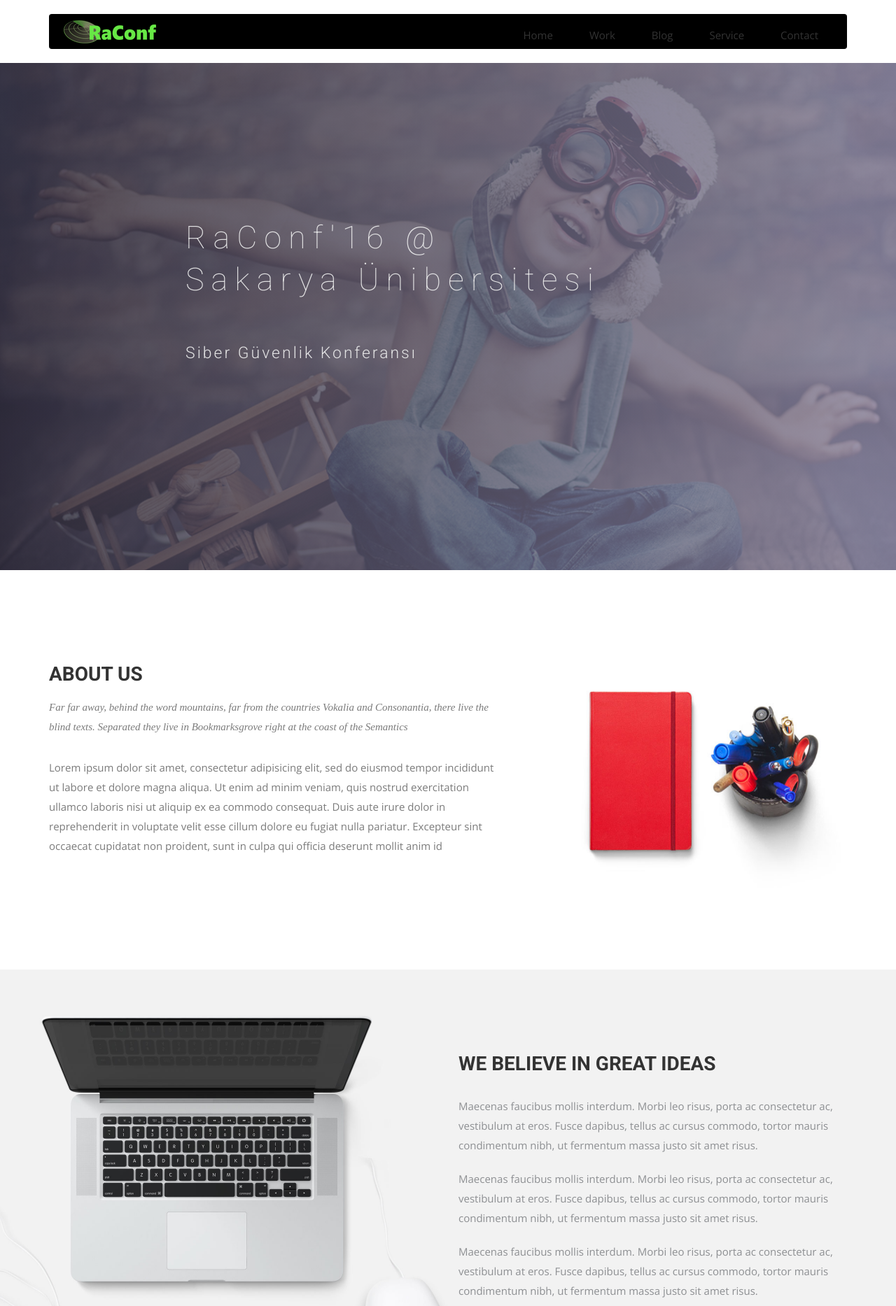
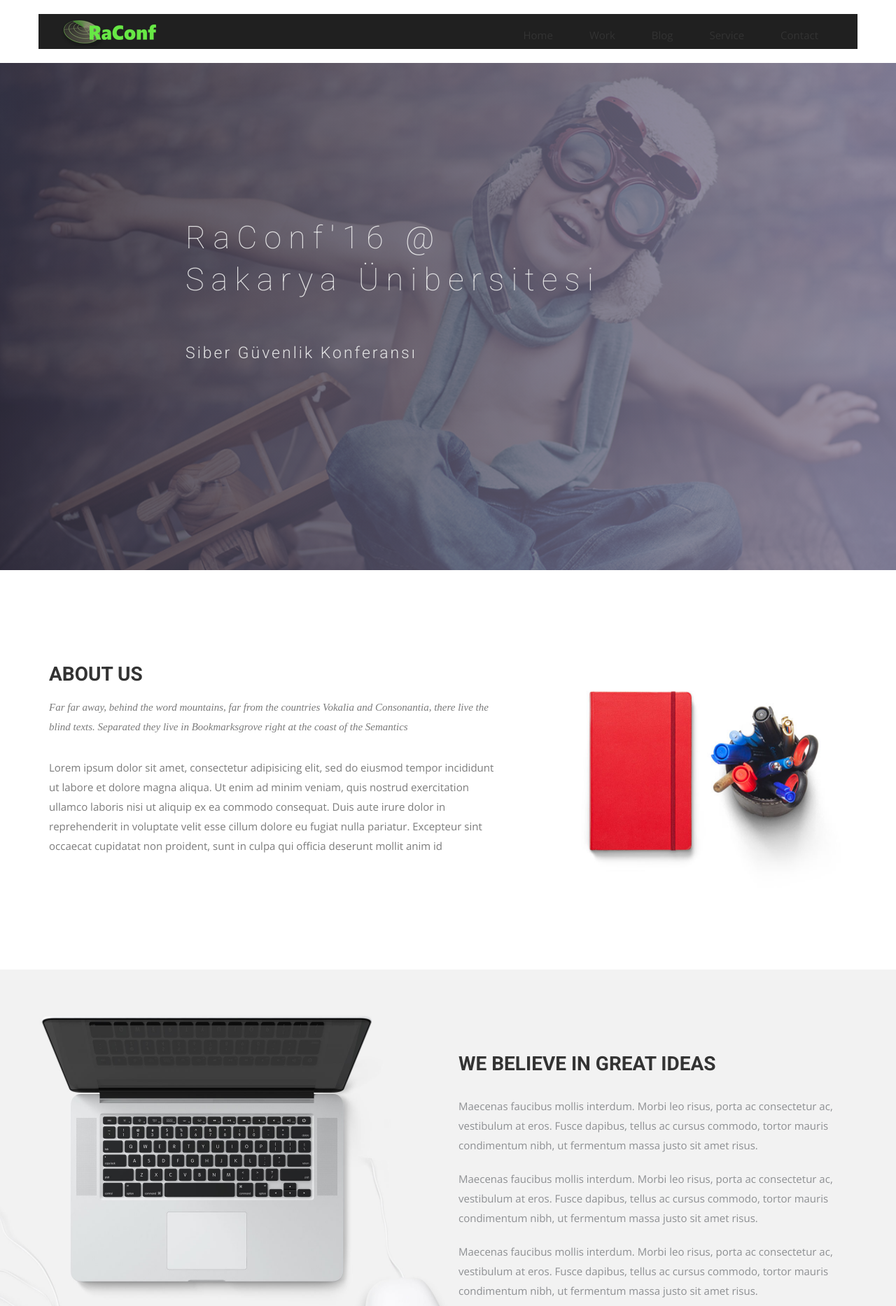
Before and after one commit to bilkamp/bilkamp19.github.io, a Jekyll site: the page built from index.html, in a window 1280 px wide. Shown: the top 1867 px of the page at 70% size. Built offline with Jekyll 4.4.1, drawn with Linux system fonts in a browser that asks for light colours; nearby versions of some CDN libraries; some web fonts are replaced.

Commit message:
Değişiklikler

```diff
--- a/_includes/header.html
+++ b/_includes/header.html
@@ -1,10 +1,10 @@
 <!-- Header Start -->
 <header>
-<div class="container">
+<div class="container" style="background-color:#202020; color:#fff4d8;">
   <div class="row">
     <div class="col-md-12">
       <!-- header Nav Start -->
-      <nav class="navbar navbar-default" style="background-color:black; color:white;">
+      <nav class="navbar navbar-default">
         <div class="container-fluid">
           <!-- Brand and toggle get grouped for better mobile display -->
           <div class="navbar-header">
```
